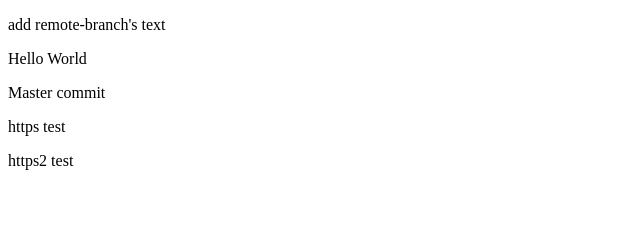
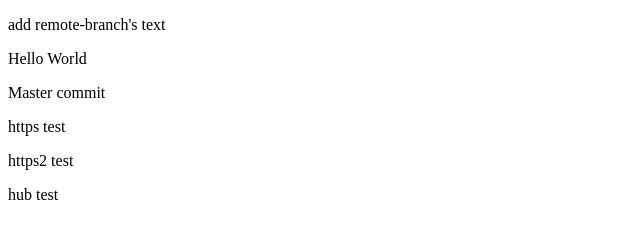
Before and after one commit to mbyk/BootcampTestRepo, a plain HTML site: page index.html in a window 1280 px wide. Shown: the full height of the page, 0-640 px from the left. Drawn offline with Linux system fonts and the light colour scheme.

Commit message:
add hub test

```diff
--- a/index.html
+++ b/index.html
@@ -30,6 +30,7 @@
   <p>Master commit</p>
   <p>https test</p>
   <p>https2 test</p>
+  <p>hub test</p>
 
 </body>
 
```
